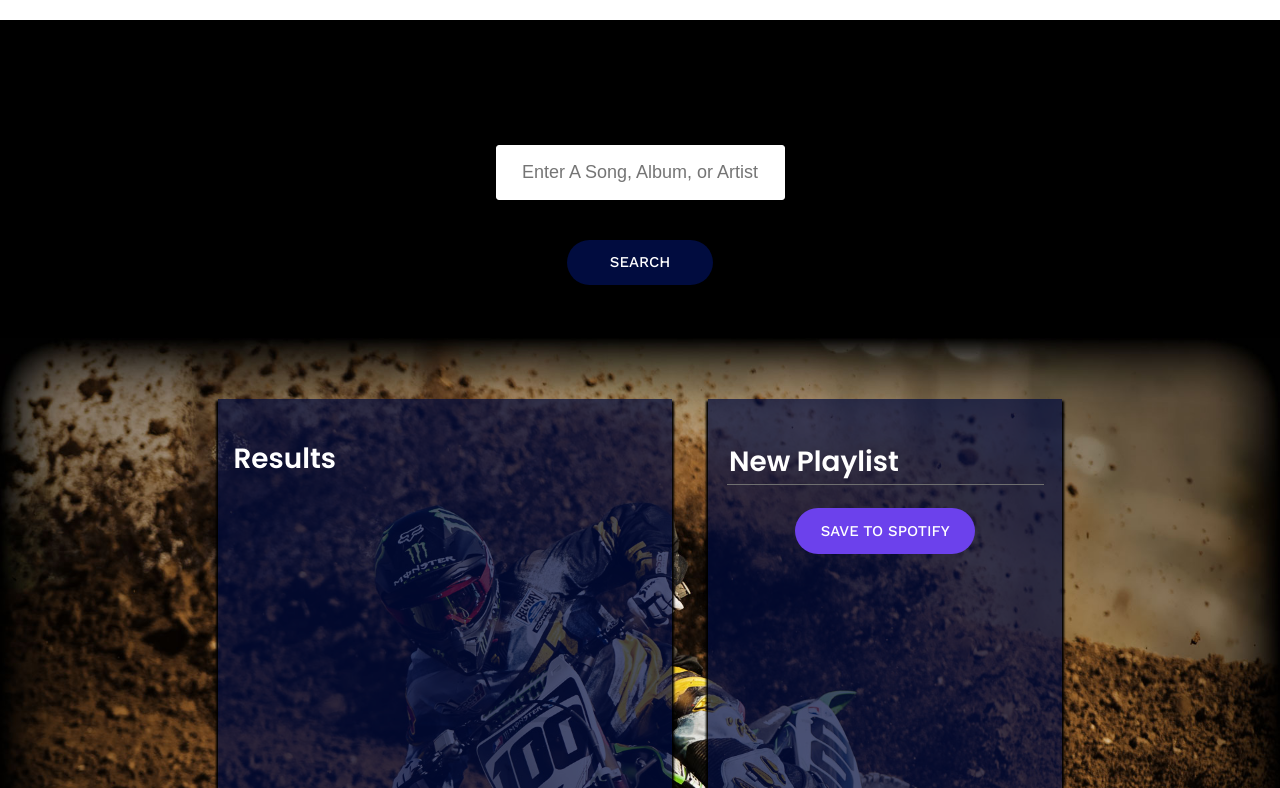
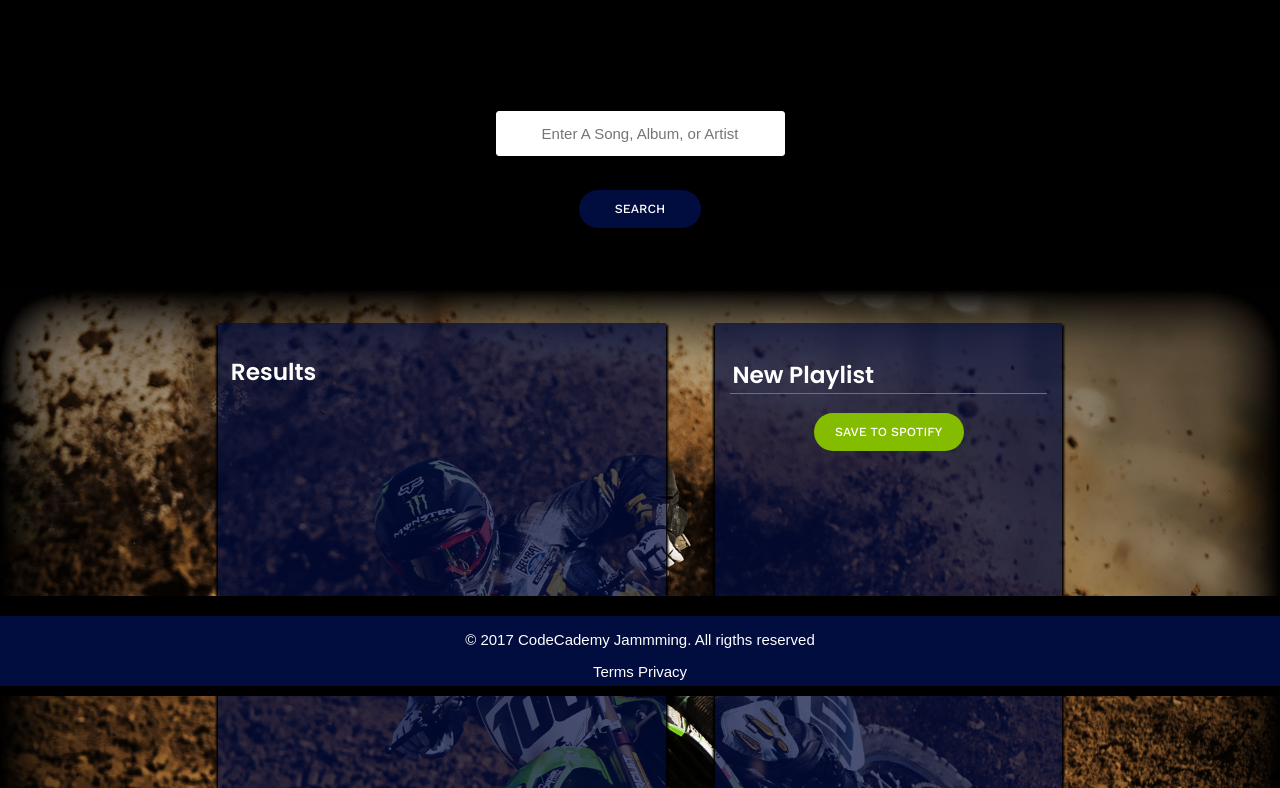
Before and after one commit to chipsenter/Jammming, a React app: page / in a window 1280 px wide. Shown: the part 104-892 px from the top of the page. Built offline with nearby package versions, Linux system fonts and the light colour scheme.

Commit message:
Styling Page v.2

```diff
--- a/public/index.html
+++ b/public/index.html
@@ -40,4 +40,35 @@
       To create a production bundle, use `npm run build` or `yarn build`.
     -->
   </body>
+
+  <!-- Footer -->
+  <style>
+    .footer {
+        position: fixed;
+        left: 0;
+        height: 70px;
+        bottom: 10px;
+        width: 100%;
+        background-color: #010c3f;
+        color: white;
+        text-align: center;
+    }
+
+    .main-container {
+        position: fixed;
+        left: 0;
+        height: 100px;
+        bottom: 0;
+        width: 100%;
+        background-color: black;
+        color: white;
+        text-align: center;
+    }
+    </style>
+    <div class="main-container">
+    <div class="footer">
+      <p>© 2017 CodeCademy Jammming. All rigths reserved</h5>
+        <p>Terms Privacy</p>
+    </div>
+  </div>
 </html>
--- a/src/Components/App/App.css
+++ b/src/Components/App/App.css
@@ -2,14 +2,15 @@
 html,
 #root {
   height: 100%;
+  background-color: black;
 }
 
 html {
-  font-size: 18px;
+  font-size: 15px;
 }
 
 h1 {
-  padding: .77rem 0;
+  padding: 1rem 0;
   background-color: #010c3f;
   text-align: center;
   font-family: 'Poppins', sans-serif;
--- a/src/Components/App/App.js
+++ b/src/Components/App/App.js
@@ -24,7 +24,7 @@
 
     addTrack(track) {
         let playlist = this.state.playlistTracks;
-        let isInPlaylist = playlist.find(is => is.id === track.id); //check if song is in playlist?
+        let isInPlaylist = playlist.find(is => is.id === track.id);
         if (!isInPlaylist) {
             playlist.push(track);
             this.setState({playlistTracks: playlist});
--- /dev/null
+++ b/src/Components/Footer/Footer.css
@@ -0,0 +1,5 @@
+
+.Footer {
+    background-color: #F8F8F8",
+
+}
--- a/src/Components/Playlist/PlayList.css
+++ b/src/Components/Playlist/PlayList.css
@@ -27,7 +27,7 @@
     padding: .77rem 0;
     border-radius: 54px;
     margin-top: 1.27rem;
-    background-color: #6c41ec;
+    background-color: #84bd00;
     text-align: center;
     font-size: .83rem;
     transition: background-color .25s;
--- a/src/index.js
+++ b/src/index.js
@@ -3,8 +3,11 @@
 import './index.css';
 import App from './Components/App/App';
 import registerServiceWorker from './registerServiceWorker';
+import Footer from './Components/Footer/Footer';
 
 ReactDOM.render(
-    <App  />,
+    <App>
+    <Footer/>
+    </App>,
     document.getElementById('root'));
 registerServiceWorker();
```
Also changed, not shown: src/Components/Footer/Footer.js (added).
